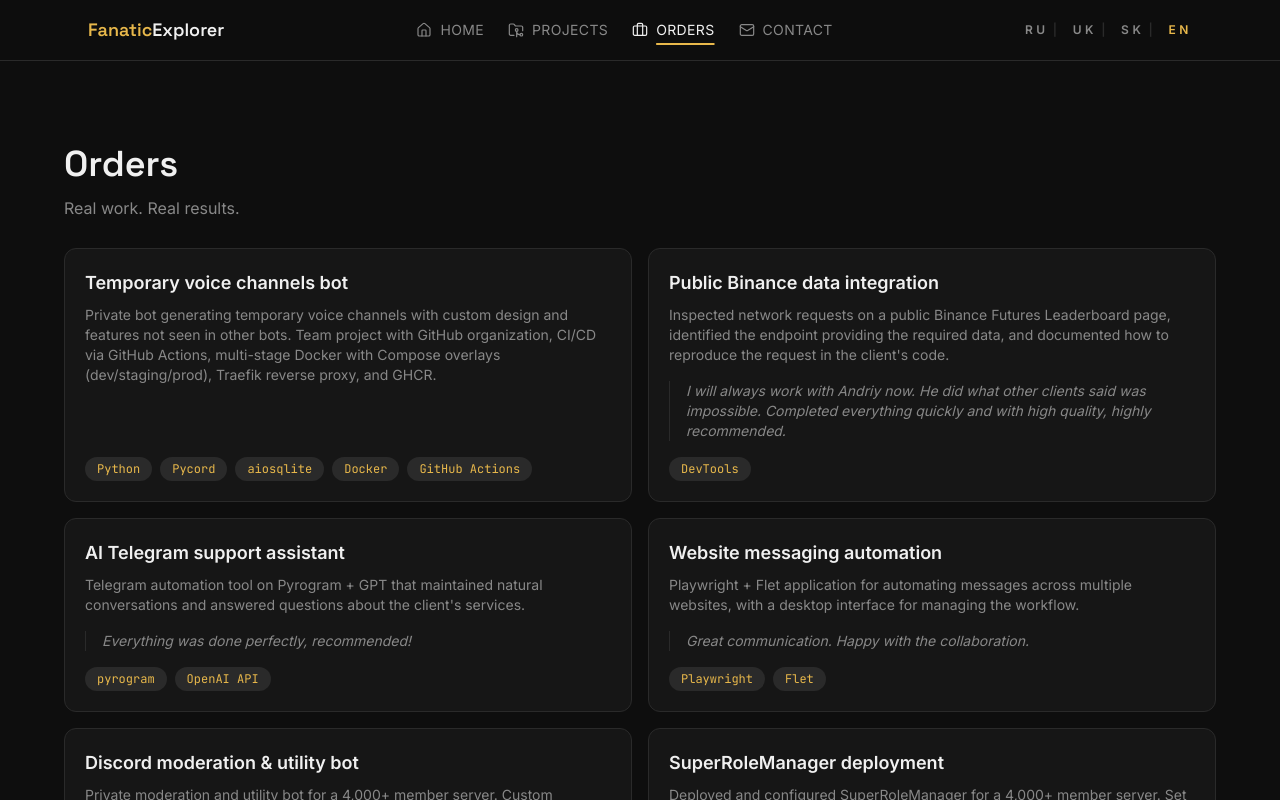
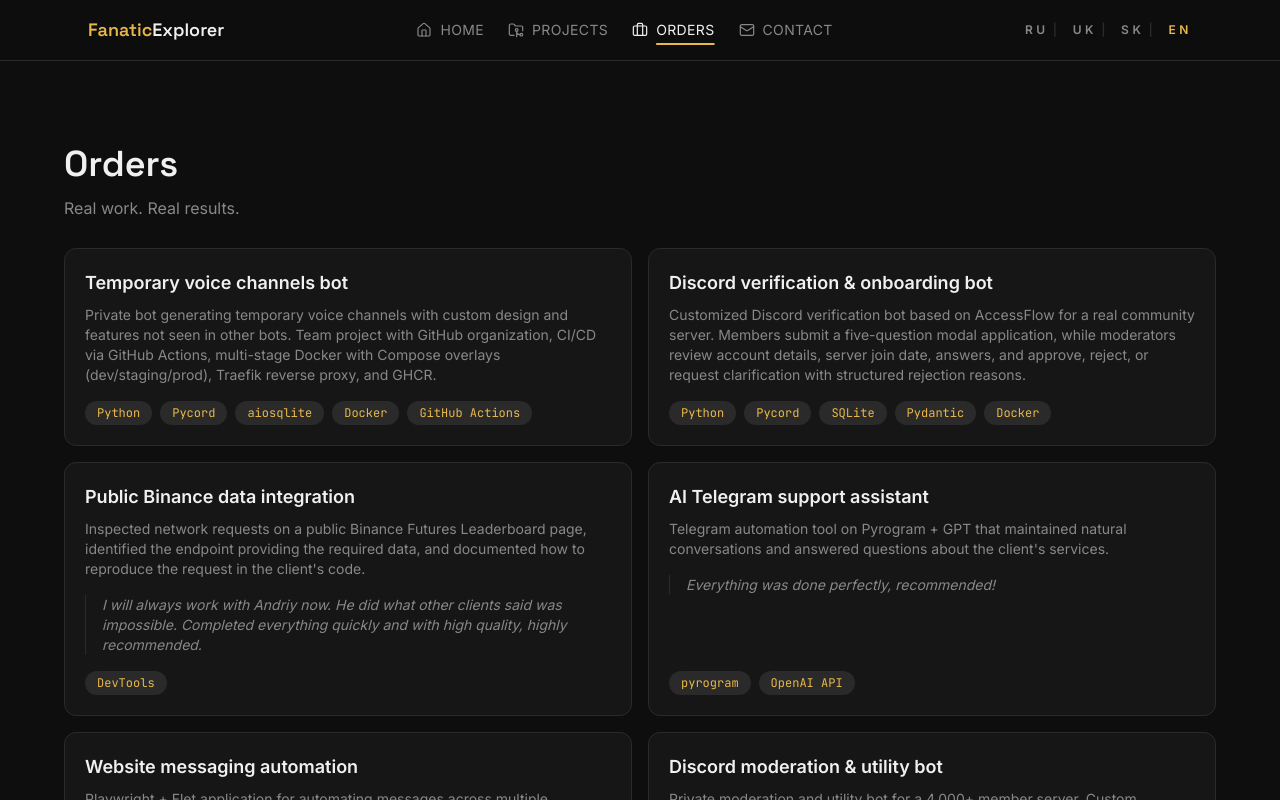
Before and after one commit to FanaticExplorer/my-portfolio, a React (Vite) app: page /orders in a window 1280 px wide. Shown: the top 800 px of the page. Built offline with nearby package versions, Linux system fonts and the light colour scheme.

Commit message:
Add discord verification bot order and translations

```diff
--- a/src/data/orders.ts
+++ b/src/data/orders.ts
@@ -7,6 +7,10 @@ export const orders: Order[] = [
   {
     id: 'discord-temp-vc-bot',
     techs: ['Python', 'Pycord', 'aiosqlite', 'Docker', 'GitHub Actions'],
+  },
+  {
+    id: 'discord-verification-bot',
+    techs: ['Python', 'Pycord', 'SQLite', 'Pydantic', 'Docker'],
   },
   {
     id: 'binance-auth-bypass',
--- a/src/i18n/en.json
+++ b/src/i18n/en.json
@@ -239,6 +239,10 @@
       "discord-temp-vc-bot": {
         "title": "Temporary voice channels bot",
         "description": "Private bot generating temporary voice channels with custom design and features not seen in other bots. Team project with GitHub organization, CI/CD via GitHub Actions, multi-stage Docker with Compose overlays (dev/staging/prod), Traefik reverse proxy, and GHCR."
+      },
+      "discord-verification-bot": {
+        "title": "Discord verification & onboarding bot",
+        "description": "Customized Discord verification bot based on AccessFlow for a real community server. Members submit a five-question modal application, while moderators review account details, server join date, answers, and approve, reject, or request clarification with structured rejection reasons."
       }
     }
   },
--- a/src/i18n/ru.json
+++ b/src/i18n/ru.json
@@ -239,6 +239,10 @@
       "discord-temp-vc-bot": {
         "title": "Бот временных голосовых каналов",
         "description": "Приватный бот для генерации временных голосовых каналов с уникальным дизайном и функциями. Командный проект: GitHub организация, CI/CD через GitHub Actions, многоэтапный Docker с Compose overlays (dev/staging/prod), Traefik reverse proxy и GHCR."
+      },
+      "discord-verification-bot": {
+        "title": "Discord-бот для верификации и онбординга",
+        "description": "Кастомизированный Discord-бот на базе AccessFlow для реального сообщества. Пользователи заполняют заявку из пяти вопросов в модальном окне, а модераторы видят данные аккаунта, дату входа на сервер и ответы, после чего могут принять, отклонить заявку или запросить уточнение с указанием структурированной причины отказа."
       }
     }
   },
--- a/src/i18n/sk.json
+++ b/src/i18n/sk.json
@@ -239,6 +239,10 @@
       "discord-temp-vc-bot": {
         "title": "Bot na dočasné hlasové kanály",
         "description": "Súkromný bot generujúci dočasné hlasové kanály s vlastným dizajnom a funkciami, aké iné boty nemajú. Tímový projekt: GitHub organizácia, CI/CD cez GitHub Actions, viacstupňový Docker s Compose overlays (dev/staging/prod), Traefik reverse proxy a GHCR."
+      },
+      "discord-verification-bot": {
+        "title": "Discord bot na verifikáciu a onboarding",
+        "description": "Prispôsobený Discord bot založený na AccessFlow pre reálnu komunitu. Členovia vyplnia päťotázkovú žiadosť v modálnom okne, zatiaľ čo moderátori vidia údaje účtu, dátum vstupu na server a odpovede a môžu žiadosť prijať, zamietnuť alebo vyžiadať doplnenie so štruktúrovaným dôvodom zamietnutia."
       }
     }
   },
--- a/src/i18n/uk.json
+++ b/src/i18n/uk.json
@@ -239,6 +239,10 @@
       "discord-temp-vc-bot": {
         "title": "Бот тимчасових голосових каналів",
         "description": "Приватний бот для генерації тимчасових голосових каналів з унікальним дизайном і функціями. Командний проєкт: GitHub організація, CI/CD через GitHub Actions, багатоетапний Docker з Compose overlays (dev/staging/prod), Traefik reverse proxy і GHCR."
+      },
+      "discord-verification-bot": {
+        "title": "Discord-бот для верифікації та онбордингу",
+        "description": "Кастомізований Discord-бот на базі AccessFlow для реальної спільноти. Учасники заповнюють заявку з п’яти питань у модальному вікні, а модератори бачать дані акаунта, дату входу на сервер і відповіді та можуть прийняти, відхилити заявку або запросити уточнення зі структурованою причиною відмови."
       }
     }
   },
```
